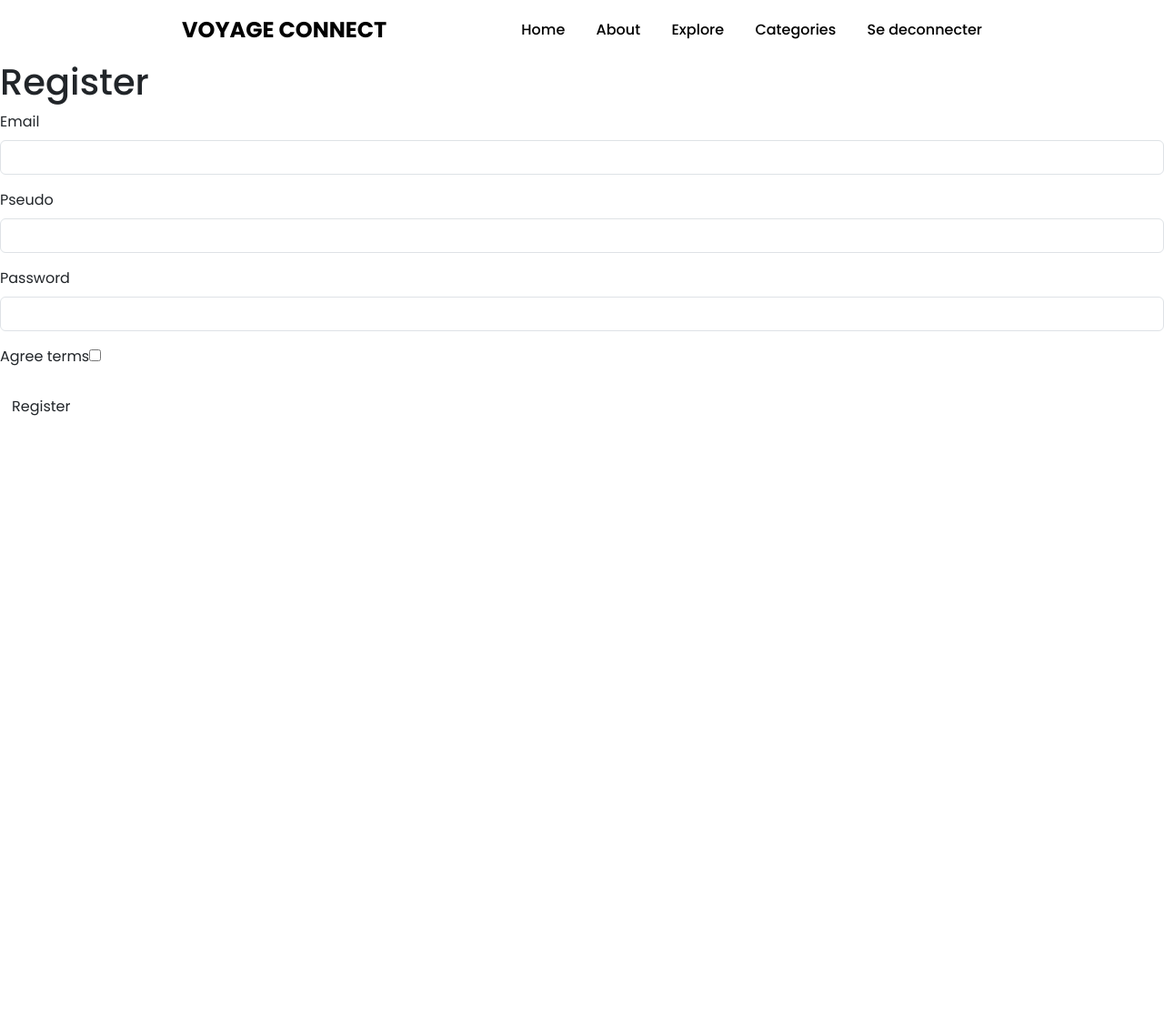
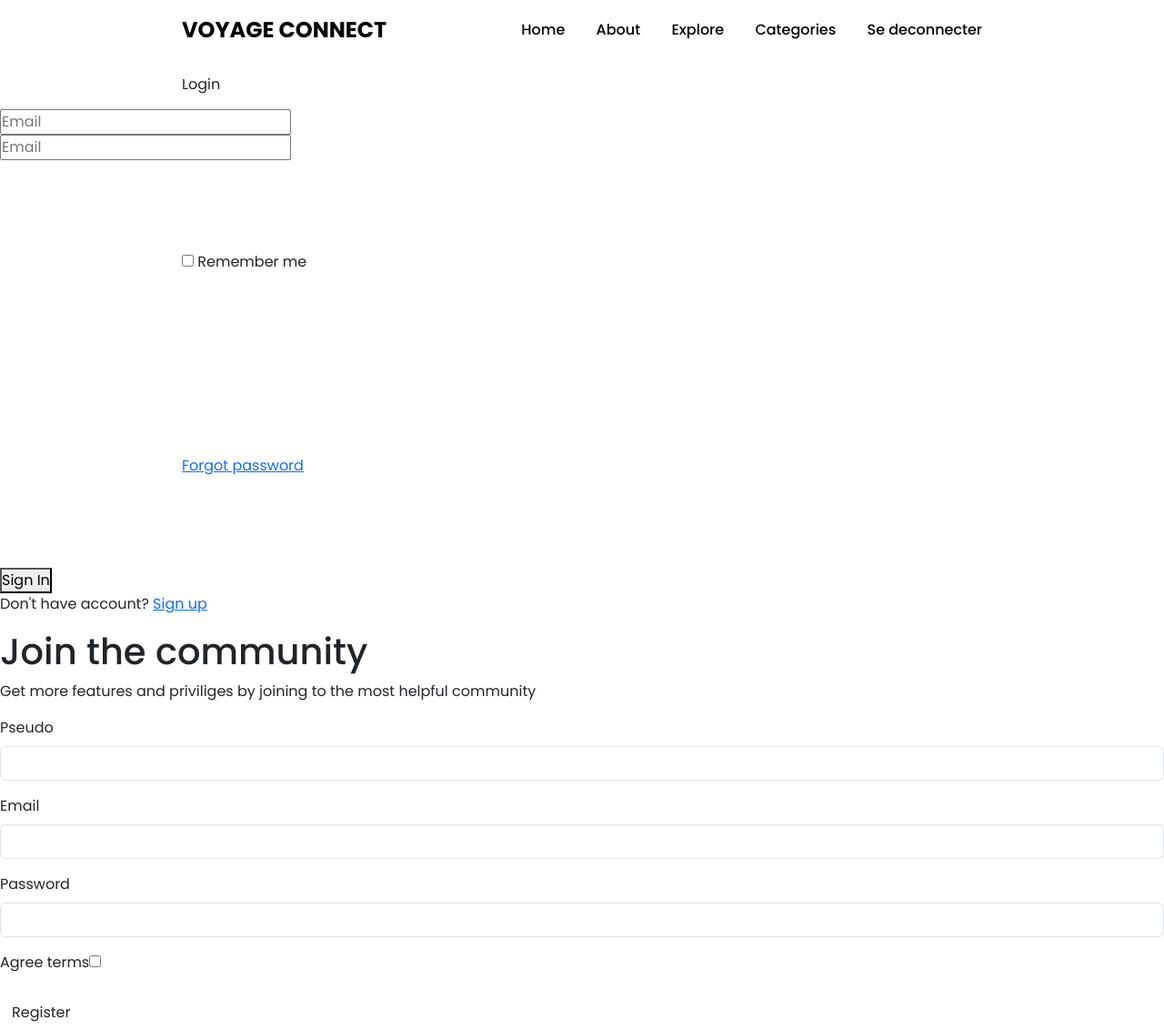
Before and after one commit to Lunamorgendorffer/Voyage-Connect, a Symfony app: template templates/registration/register.html.twig in a window 1280 px wide. Shown: the whole page at 91% size. Before the commit the page ends 457 px from the top, so only its background shows below. Run offline with Twig, Linux system fonts and the light colour scheme; the template is opened without the code that fills it, so the values that code supplies are empty; form fields are guessed from the names that the template uses; some libraries are stand-ins or nearby versions.

Commit message:
start style form

```diff
--- a/templates/registration/register.html.twig
+++ b/templates/registration/register.html.twig
@@ -3,15 +3,49 @@
 {% block title %}Register{% endblock %}
 
 {% block body %}
+
+    <div class="longin-box">
+        <div class="login-header">
+            <header>Login</header>
+        </div>
+        <div class="input-box">
+            <input type="text" class= "input-field" placeholder="Email" autocomplete="off" required>
+        </div>
+        <div class="input-box">
+            <input type="password" class= "input-field" placeholder="Email" autocomplete="off" required>
+        </div>
+        <div class="forgot">
+            <section>
+                <input type="checkbox"  id="check">
+                <label for="check">Remember me</label>
+            </section>
+            <section>
+                <a href="#">Forgot password</a>
+            </section>
+        </div>
+        <div class="input-submit">
+            <button class="submit-btn">
+                <label for="submit">Sign In</label>
+            </button>
+        </div>
+        <div class="sign-up-link">
+            <p> Don't have account? <a href="#">Sign up</a></p>
+        </div>
+
+    </div>
+
+
     {% for flash_error in app.flashes('verify_email_error') %}
         <div class="alert alert-danger" role="alert">{{ flash_error }}</div>
     {% endfor %}
 
-    <h1>Register</h1>
+    <h1>Join the community</h1>
+
+    <p>Get more features and priviliges by joining to the most helpful community</p>
 
     {{ form_start(registrationForm) }}
+        {{ form_row(registrationForm.pseudo) }}
         {{ form_row(registrationForm.email) }}
-        {{ form_row(registrationForm.pseudo) }}
         {{ form_row(registrationForm.plainPassword, {
             label: 'Password'
         }) }}
```
